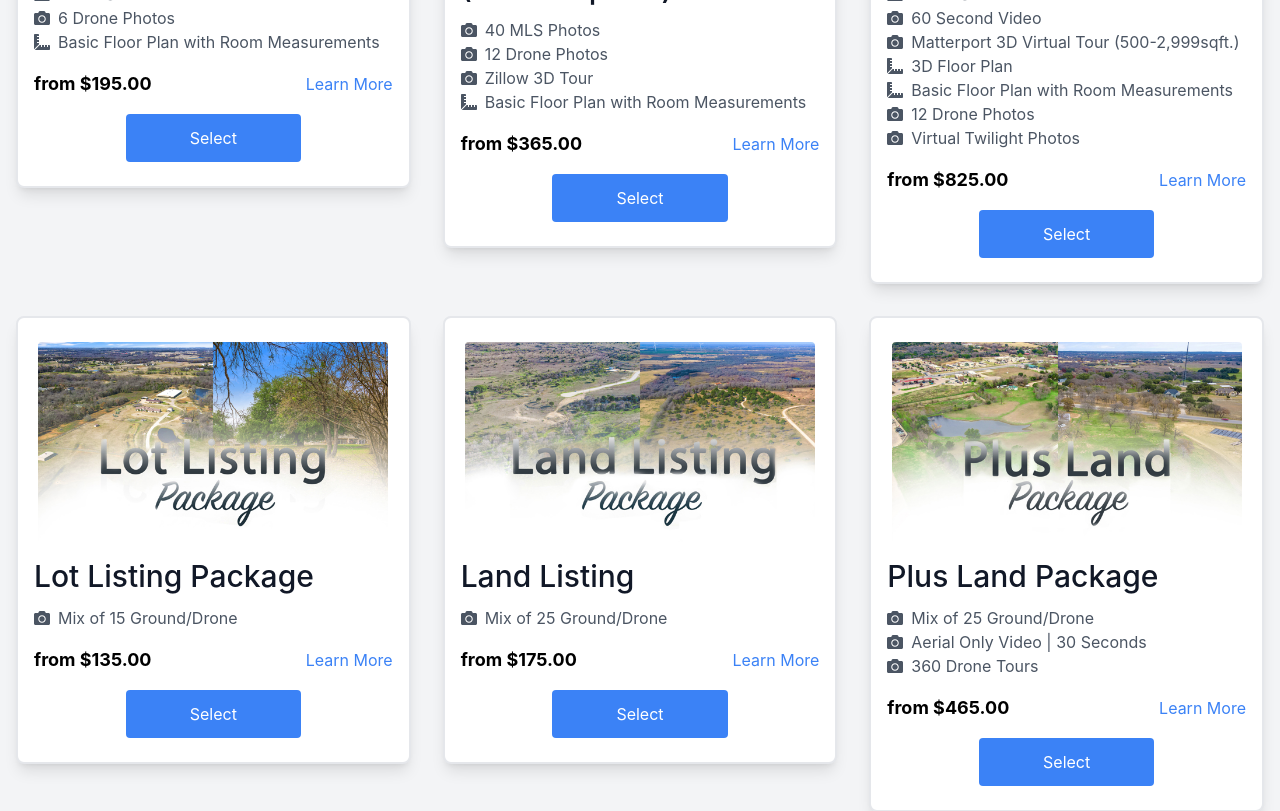
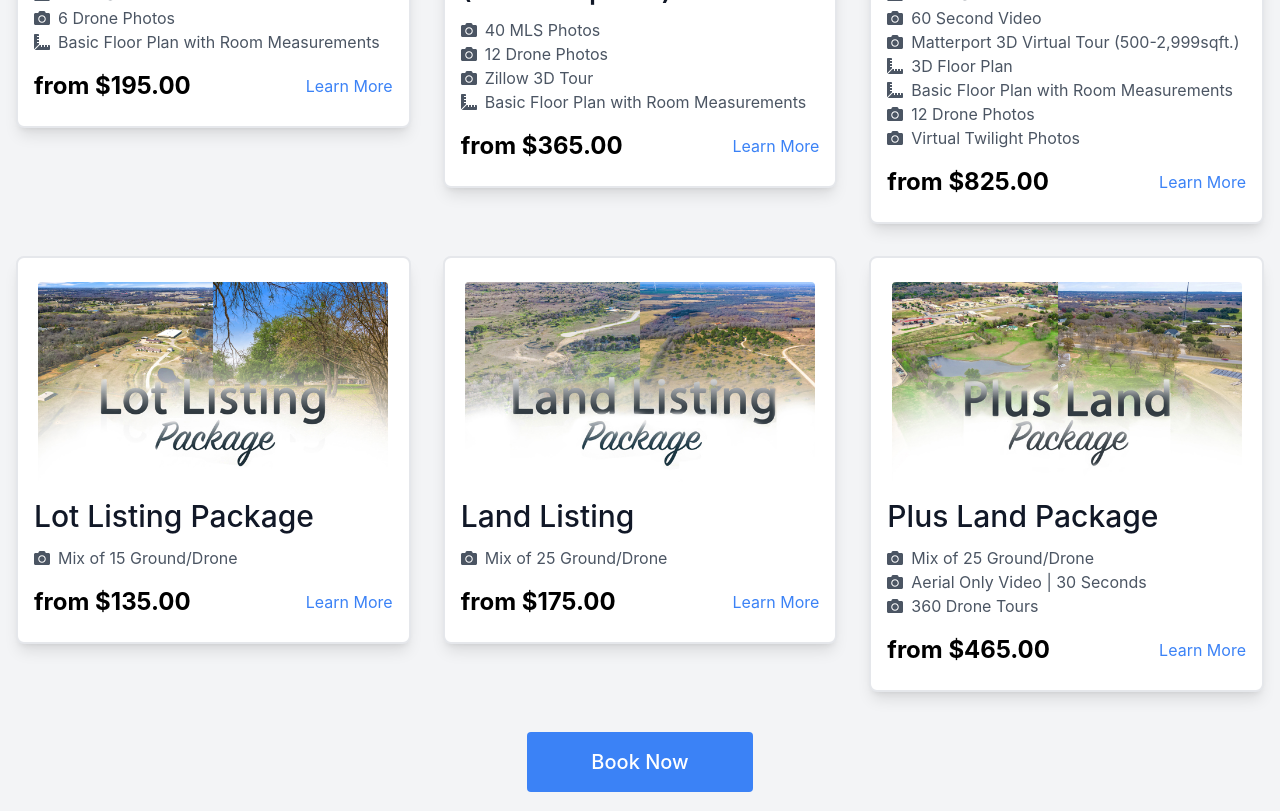
Before and after one commit to SergArcila/brse-website, a React (Create React App) app: page /services in a window 1280 px wide. Shown: the part 940-1751 px from the top of the page. Built offline with nearby package versions, Linux system fonts and the light colour scheme.

Commit message:
Changed the services page and created a book now page. I commented out the button on the individual components of the cards and make it a section based thing:

```diff
--- a/src/components/AdditionalServices.js
+++ b/src/components/AdditionalServices.js
@@ -88,14 +88,22 @@ function AdditionalServices() {
                   </span>
                 </div>
                 <div className="text-center" style={{paddingTop:'1rem'}}>
+                    {/*
                   <Link to={service.link} className="inline-block bg-blue-500 text-white py-3 px-16 rounded hover:bg-blue-600 transition-colors duration-300">
                     Select
                   </Link>
+                  */}
                 </div>
               </div>
             </div>
           ))}
         </div>
+        <div className="text-center mt-6">
+                {/* Book Now Button */}
+                <a href="/booking" className=" text-xl font-medium inline-block bg-blue-500 text-white py-4 px-16 rounded hover:bg-blue-600 transition-colors duration-300">
+                  Book Now
+                </a>
+              </div>
       </div>
     </div>
   );
--- a/src/components/DroneALaCarte.js
+++ b/src/components/DroneALaCarte.js
@@ -102,14 +102,23 @@ function DronesALaCarte() {
                   </span>
                 </div>
                 <div className="text-center" style={{paddingTop:'1rem'}}>
+                  {/*
                   <Link to={service.link} className="inline-block bg-blue-500 text-white py-3 px-16 rounded hover:bg-blue-600 transition-colors duration-300">
                     Select
                   </Link>
+                  */}
                 </div>
               </div>
             </div>
           ))}
+
         </div>
+        <div className="text-center mt-6">
+                {/* Book Now Button */}
+                <a href="/booking" className=" text-xl font-medium inline-block bg-blue-500 text-white py-4 px-16 rounded hover:bg-blue-600 transition-colors duration-300">
+                  Book Now
+                </a>
+              </div>
       </div>
     </div>
   );
--- a/src/components/Packages.js
+++ b/src/components/Packages.js
@@ -99,17 +99,17 @@ function Packages() {
   return (
     <div className="bg-gray-100 py-16">
       <div className="text-center mb-12">
-      <div className="text-center mb-4">
-        <h2 className="text-6xl font-bold">Our Packages</h2>
+        <div className="text-center mb-4">
+          <h2 className="text-6xl font-bold">Our Packages</h2>
         </div>
         <p className="text-xl text-blue-600 font-semibold mb-6">Created just for you. The Realtor® </p>
       </div>
       <div className="container mx-auto px-4">
-        <div className="flex flex-wrap -mx-4">
+        <div className="flex flex-wrap -mx-4 justify-center">
           {packageDetails.map((pkg) => (
             <div key={pkg.id} className="p-4 md:w-1/3 sm:w-1/2 w-full">
               <div className={`border-2 border-gray-200 px-4 py-6 rounded-lg shadow-lg bg-white ${expandedId === pkg.id ? 'mb-8' : ''}`}>
-              <div className="w-full flex justify-center"> {/* This will center the image */}
+                <div className="w-full flex justify-center"> {/* This will center the image */}
                   <img className="object-cover object-center rounded mb-4" alt={pkg.name} src={pkg.src} style={{ width: 'auto', maxHeight: '200px' }} />
                 </div>
                 <h3 className="title-font font-medium text-3xl text-gray-900 mb-3">{pkg.name}</h3>
@@ -124,7 +124,7 @@ function Packages() {
                   <p className="text-gray-600 mb-4">{pkg.moreInfo}</p>
                 )}
                 <div className="text-center mt-4 flex justify-between items-center">
-                  <span className="text-lg font-bold">from {pkg.price}</span>
+                  <span className="text-2xl font-bold">from {pkg.price}</span> {/* Increased font size */}
                   <span
                     className="text-blue-500 hover:text-blue-600 cursor-pointer"
                     onClick={() => toggleExpansion(pkg.id)}
@@ -132,14 +132,23 @@ function Packages() {
                     {expandedId === pkg.id ? 'Less' : 'Learn More'}
                   </span>
                 </div>
+                {/* Commented out the button */}
+                {/*
                 <div className="text-center" style={{paddingTop:'1rem'}}>
                   <button onClick={() => addToCart(pkg)} className="inline-block bg-blue-500 text-white py-3 px-16 rounded hover:bg-blue-600 transition-colors duration-300">
                     Select
                   </button>
                 </div>
+                */}
               </div>
             </div>
           ))}
+          <div className="text-center mt-6">
+                {/* Book Now Button */}
+                <a href="/booking" className=" text-xl font-medium inline-block bg-blue-500 text-white py-4 px-16 rounded hover:bg-blue-600 transition-colors duration-300">
+                  Book Now
+                </a>
+              </div>
         </div>
       </div>
     </div>
--- a/src/components/PhotosALaCarte.js
+++ b/src/components/PhotosALaCarte.js
@@ -118,7 +118,7 @@ function PhotosALaCarte() {
                   <p className="text-gray-600 mb-4">{service.moreInfo}</p>
                 )}
                 <div className="text-center mt-4 flex justify-between items-center">
-                  <span className="text-lg font-bold">from {service.price}</span>
+                  <span className="text-2xl font-bold">from {service.price}</span>
                   <span
                     className="text-blue-500 hover:text-blue-600 cursor-pointer"
                     onClick={() => toggleExpansion(service.id)}
@@ -127,13 +127,23 @@ function PhotosALaCarte() {
                   </span>
                 </div>
                 <div className="text-center" style={{paddingTop:'1rem'}}>
+                   {/*
                 <button onClick={() => addToCart(service)} className="inline-block bg-blue-500 text-white py-3 px-16 rounded hover:bg-blue-600 transition-colors duration-300">
                 Select
                     </button>
+                */}
                 </div>
               </div>
+
             </div>
+
           ))}
+          <div className="text-center mt-6">
+                {/* Book Now Button */}
+                <a href="/booking" className=" text-xl font-medium inline-block bg-blue-500 text-white py-4 px-16 rounded hover:bg-blue-600 transition-colors duration-300">
+                  Book Now
+                </a>
+              </div>
         </div>
       </div>
     </div>
--- a/src/components/VideosALaCarte.js
+++ b/src/components/VideosALaCarte.js
@@ -93,14 +93,23 @@ function VideoServices() {
                   </span>
                 </div>
                 <div className="text-center" style={{paddingTop:'1rem'}}>
+                  {/*
                   <Link to={pkg.link} className="inline-block bg-blue-500 text-white py-3 px-16 rounded hover:bg-blue-600 transition-colors duration-300">
                     Select
                   </Link>
+                */}
                 </div>
               </div>
             </div>
           ))}
+
         </div>
+        <div className="text-center mt-6">
+                {/* Book Now Button */}
+                <a href="/booking" className=" text-xl font-medium inline-block bg-blue-500 text-white py-4 px-16 rounded hover:bg-blue-600 transition-colors duration-300">
+                  Book Now
+                </a>
+              </div>
       </div>
     </div>
   );
```
